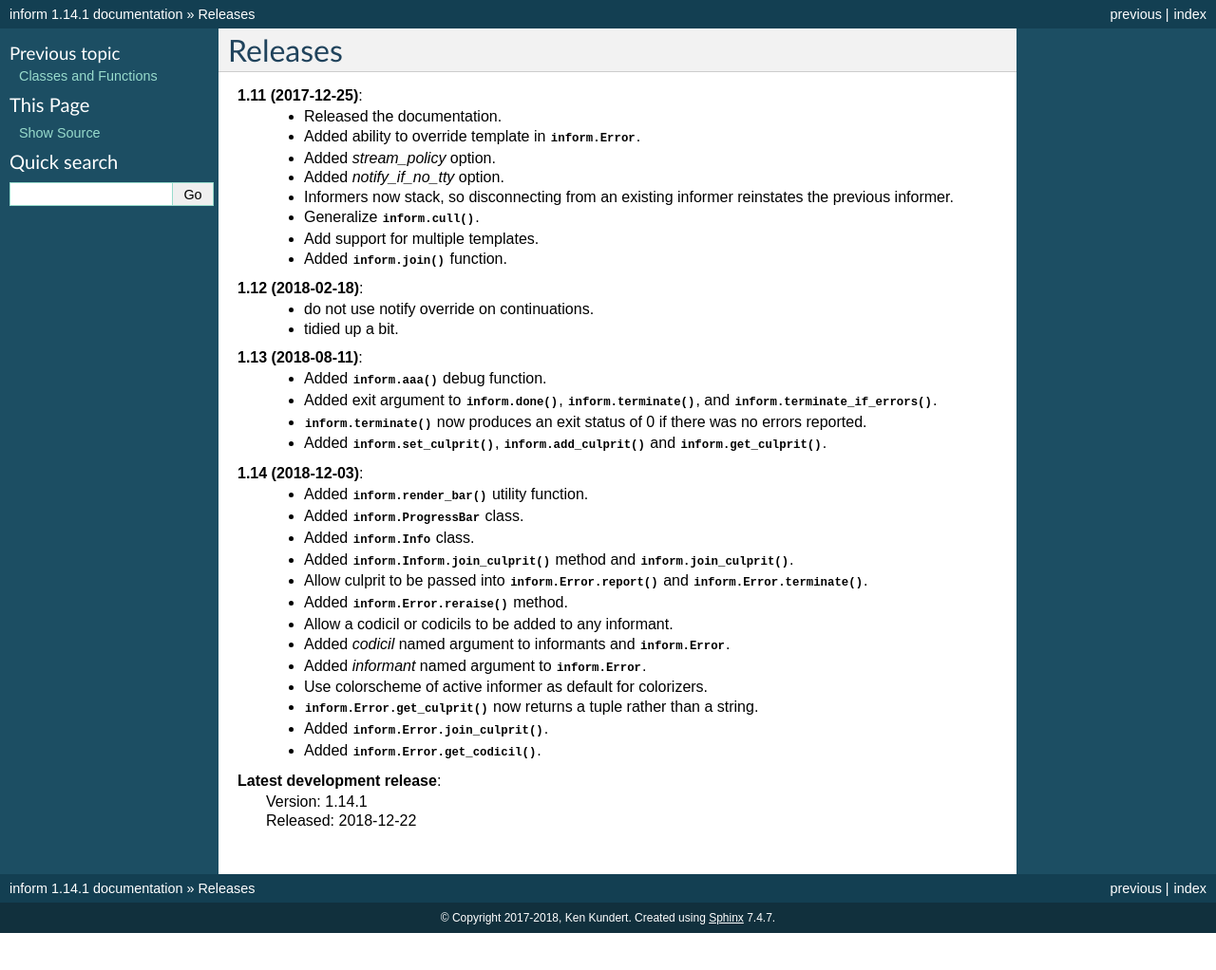
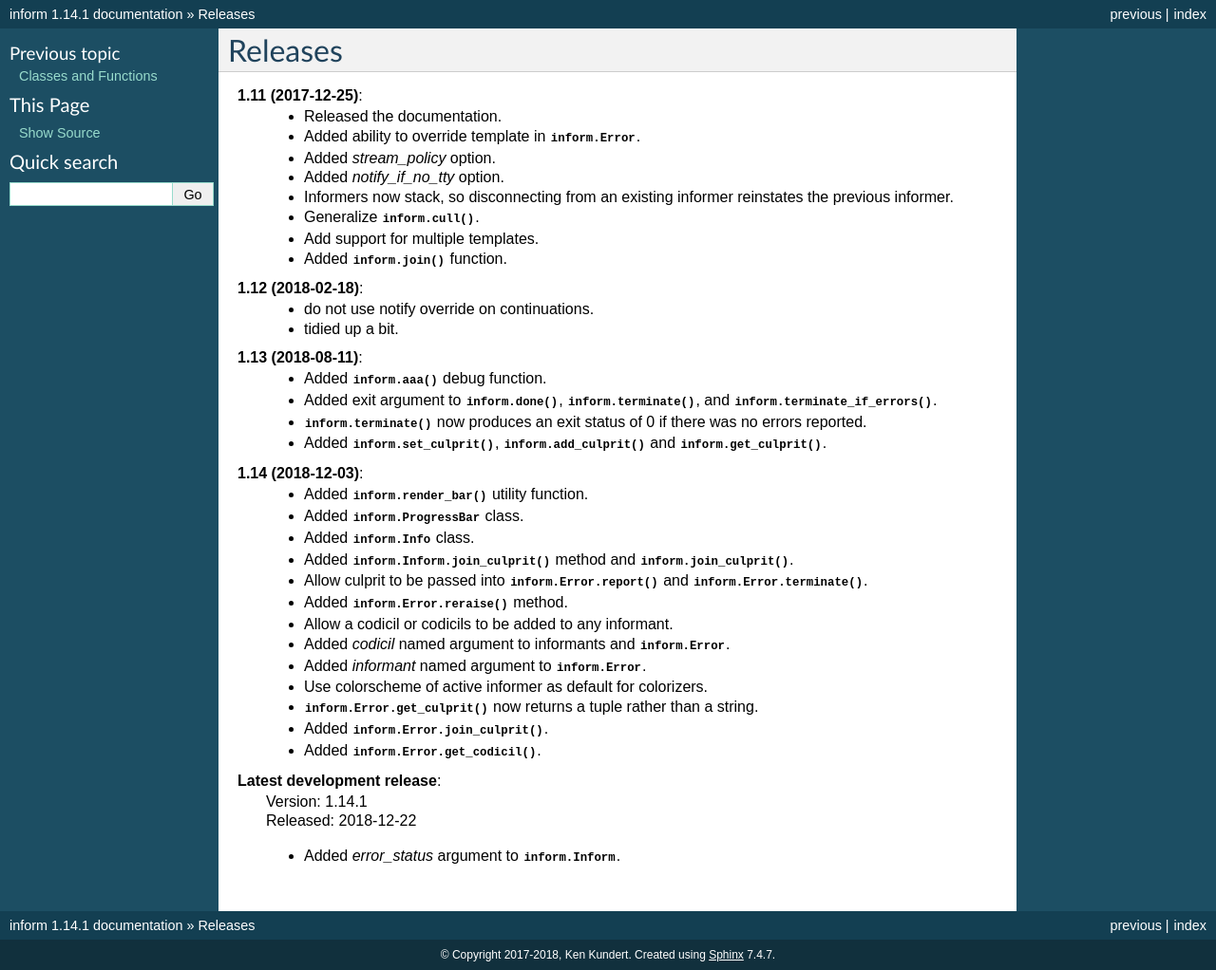
Before and after one commit to KenKundert/inform, a Sphinx documentation site: the page built from doc/releases.rst, in a window 1280 px wide. Shown: the whole page at 95% size. Built offline with Sphinx 7.4.7, drawn with Linux system fonts in a browser that asks for light colours; before the commit the page ends 983 px from its top, so only the background shows below that.

Commit message:
Describe changes in release notes.

```diff
--- a/doc/releases.rst
+++ b/doc/releases.rst
@@ -45,3 +45,4 @@ Releases
 **Latest development release**:
     | Version: 1.14.1
     | Released: 2018-12-22
+    - Added *error_status* argument to :class:`inform.Inform`.
```
